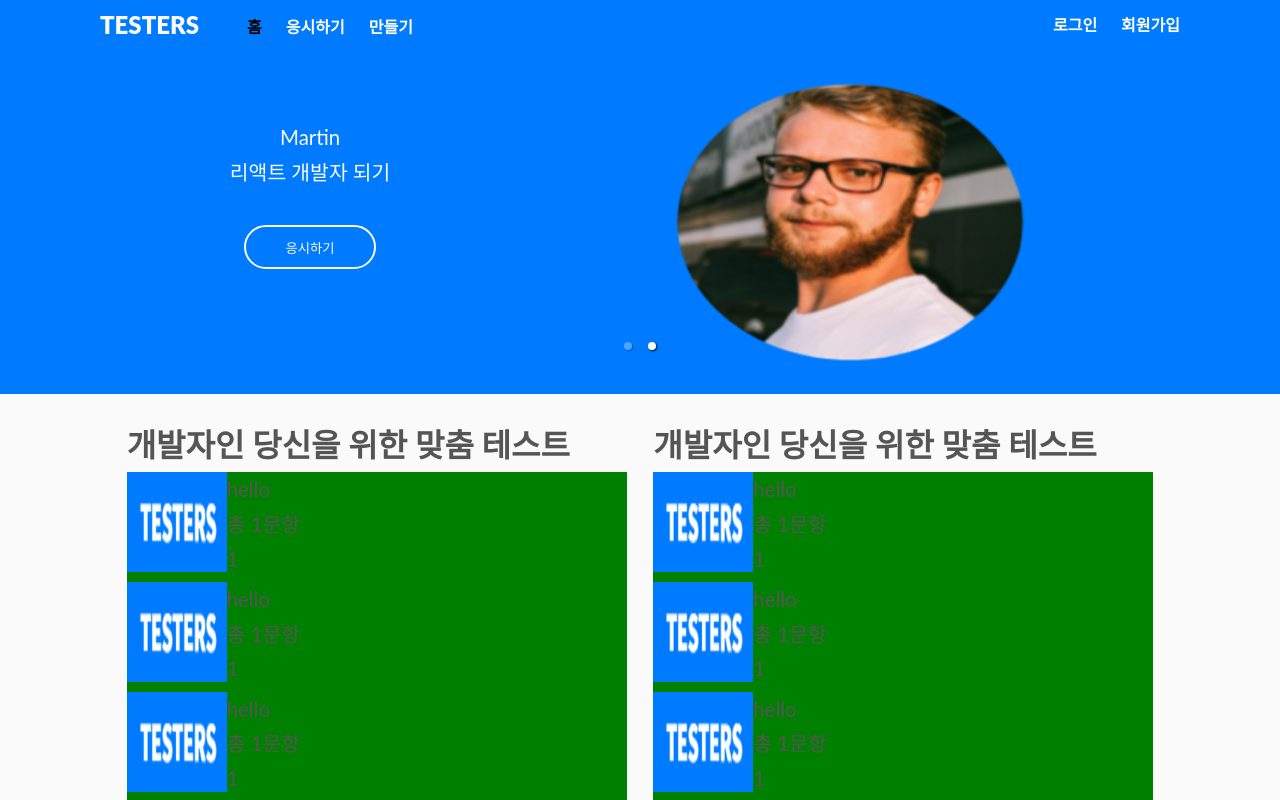
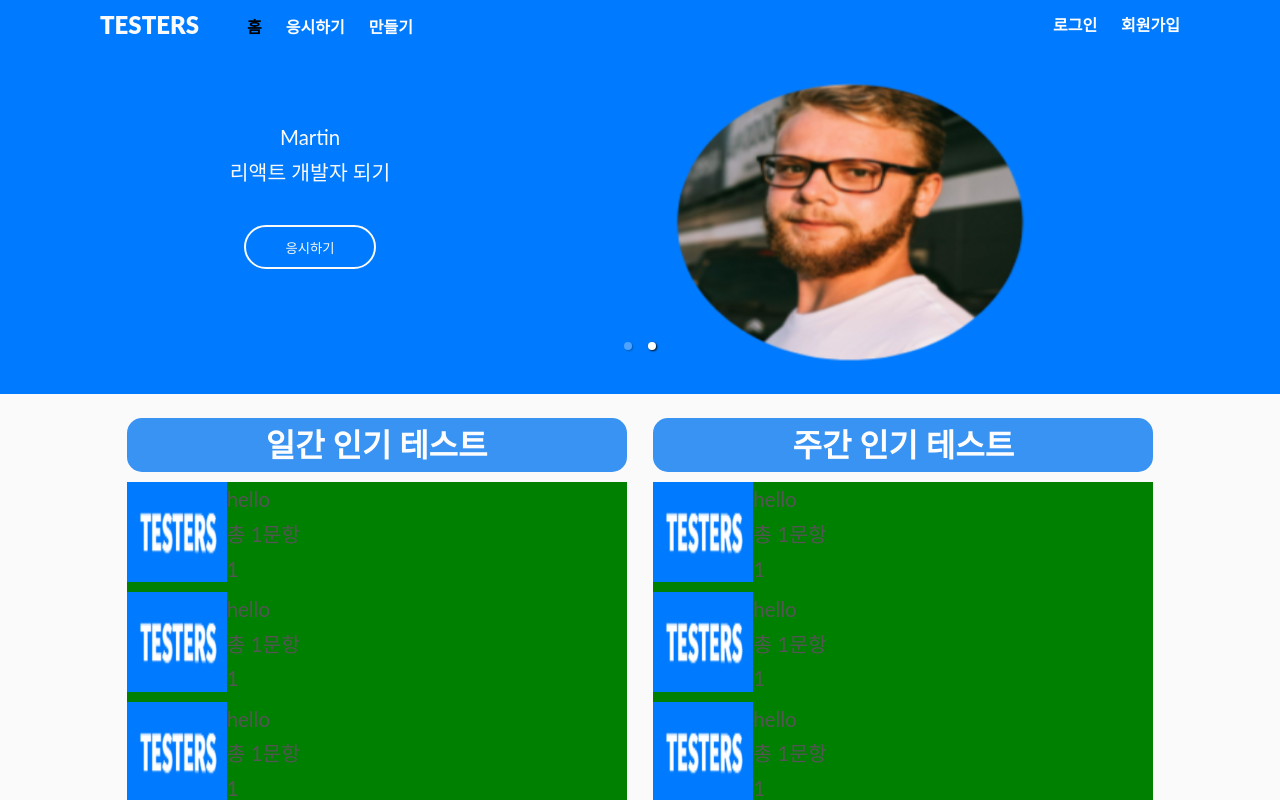
Before and after one commit to leehojun0314/Testers, a Next.js app: page / in a window 1280 px wide. Shown: the top 800 px of the page. Built offline with nearby package versions, Linux system fonts and the light colour scheme.

Commit message:
0324 db structuring

```diff
--- a/components/home/Recommender.tsx
+++ b/components/home/Recommender.tsx
@@ -15,7 +15,7 @@ const Recommender: React.FC<RecommenderProps> = ({ title, datas }) => {
 	return (
 		<StyledRecommender>
 			<h1>{title}</h1>
-			<div>
+			<StyledDiv>
 				{datas.map((el, idx) => {
 					return (
 						<RecommendModule
@@ -27,7 +27,7 @@ const Recommender: React.FC<RecommenderProps> = ({ title, datas }) => {
 						/>
 					);
 				})}
-			</div>
+			</StyledDiv>
 		</StyledRecommender>
 	);
 };
@@ -35,5 +35,13 @@ export default Recommender;
 const StyledRecommender = styled.div`
 	h1 {
 		font-size: 2rem;
+		background-color: #3993f3;
+		border-radius: 15px;
+		text-align: center;
+		color: #fdfdfd;
 	}
 `;
+const StyledDiv = styled.div`
+	border-radius: 12px;
+	margin-top: 10px;
+`
--- a/constants/index.ts
+++ b/constants/index.ts
@@ -1,2 +1,30 @@
-const a: { a: string } = { a: "a" };
-export default a;
+const fakeData: { title: string,
+grade: number,
+questionNum: number,
+imgUrl: string, }[] = [
+    {
+        title: "hello",
+        grade: 1,
+        questionNum: 1,
+        imgUrl: "/images/Logo.png",
+    },
+    {
+        title: "hello",
+        grade: 1,
+        questionNum: 1,
+        imgUrl: "/images/Logo.png",
+    },
+    {
+        title: "hello",
+        grade: 1,
+        questionNum: 1,
+        imgUrl: "/images/Logo.png",
+    },
+    {
+        title: "hello",
+        grade: 1,
+        questionNum: 1,
+        imgUrl: "/images/Logo.png",
+    },
+];
+export default fakeData;
--- a/pages/api/hello.ts
+++ b/pages/api/hello.ts
@@ -7,20 +7,20 @@ export default async function handler(
 	req: NextApiRequest,
 	res: NextApiResponse<any>,
 ) {
-	sql.connect(sqlConfig, (err) => {
-		if (err) {
-			console.error(err);
-			res.status(500).send(err);
-		} else {
-			sql.query`select * from TestTable`
-				.then((result) => {
-					console.log("result: ", result);
-					res.status(200).json(result);
-				})
-				.catch((err) => {
-					console.log(err);
-					res.status(500).send(err);
-				});
-		}
-	});
+	// sql.connect(sqlConfig, (err) => {
+	// 	if (err) {
+	// 		console.error(err);
+	// 		res.status(500).send(err);
+	// 	} else {
+	// 		sql.query`select * from TestTable`
+	// 			.then((result) => {
+	// 				console.log("result: ", result);
+	// 				res.status(200).json(result);
+	// 			})
+	// 			.catch((err) => {
+	// 				console.log(err);
+	// 				res.status(500).send(err);
+	// 			});
+	// 	}
+	// });
 }
--- /dev/null
+++ b/pages/api/main.ts
@@ -0,0 +1,26 @@
+// Next.js API route support: https://nextjs.org/docs/api-routes/introduction
+import type { NextApiRequest, NextApiResponse } from "next";
+import * as sql from "mssql";
+import sqlConfig from "../../dbconfig";
+
+export default async function handler(
+	req: NextApiRequest,
+	res: NextApiResponse<any>,
+) {
+	sql.connect(sqlConfig, (err) => {
+		if (err) {
+			console.error(err);
+			res.status(500).send(err);
+		} else {
+			sql.query`select * from testers_test`
+				.then((result) => {
+					console.log("result: ", result);
+					res.status(200).json(result);
+				})
+				.catch((err) => {
+					console.log(err);
+					res.status(500).send(err);
+				})
+		}
+	});
+}
--- a/pages/index.tsx
+++ b/pages/index.tsx
@@ -7,6 +7,7 @@ import "react-responsive-carousel/lib/styles/carousel.min.css";
 import { Carousel } from "react-responsive-carousel";
 import React from "react";
 import Recommender from "../components/home/Recommender";
+import fakeData from "../constants";
 const Datas: Array<object> = [{ hello: "world" }, { hello: "world" }];
 const Home: NextPage = () => {
 	return (
@@ -49,64 +50,14 @@ const Home: NextPage = () => {
 				<Container>
 					<div className="left">
 						<Recommender
-							title={"개발자인 당신을 위한 맞춤 테스트"}
-							datas={[
-								{
-									title: "hello",
-									grade: 1,
-									questionNum: 1,
-									imgUrl: "/images/Logo.png",
-								},
-								{
-									title: "hello",
-									grade: 1,
-									questionNum: 1,
-									imgUrl: "/images/Logo.png",
-								},
-								{
-									title: "hello",
-									grade: 1,
-									questionNum: 1,
-									imgUrl: "/images/Logo.png",
-								},
-								{
-									title: "hello",
-									grade: 1,
-									questionNum: 1,
-									imgUrl: "/images/Logo.png",
-								},
-							]}
+							title={"일간 인기 테스트"}
+							datas={fakeData}
 						/>
 					</div>
 					<div className="right">
 						<Recommender
-							title={"개발자인 당신을 위한 맞춤 테스트"}
-							datas={[
-								{
-									title: "hello",
-									grade: 1,
-									questionNum: 1,
-									imgUrl: "/images/Logo.png",
-								},
-								{
-									title: "hello",
-									grade: 1,
-									questionNum: 1,
-									imgUrl: "/images/Logo.png",
-								},
-								{
-									title: "hello",
-									grade: 1,
-									questionNum: 1,
-									imgUrl: "/images/Logo.png",
-								},
-								{
-									title: "hello",
-									grade: 1,
-									questionNum: 1,
-									imgUrl: "/images/Logo.png",
-								},
-							]}
+							title={"주간 인기 테스트"}
+							datas={fakeData}
 						/>
 					</div>
 				</Container>
```
Also changed, not shown: 1 other file (tests, documents, lock files or other folders).
